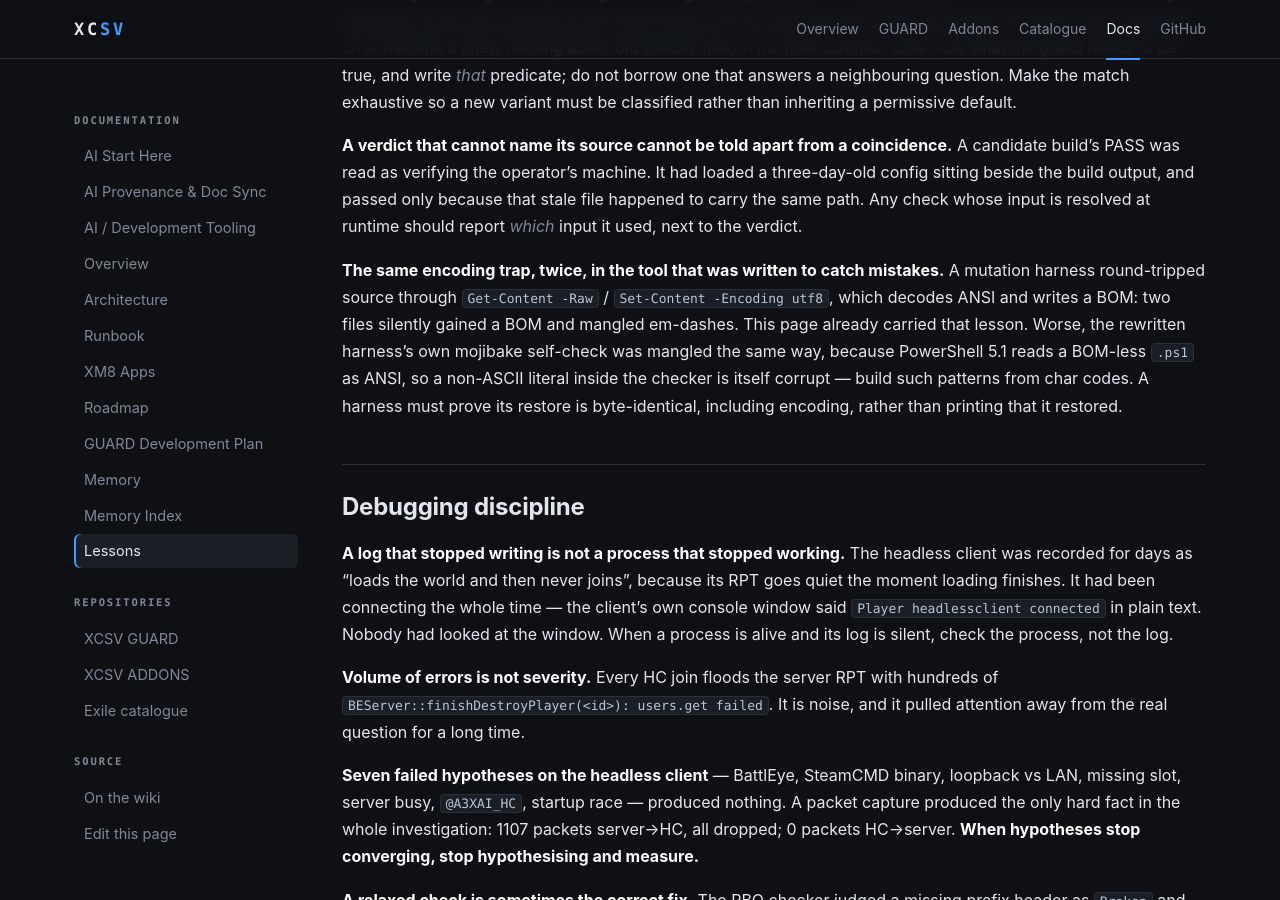
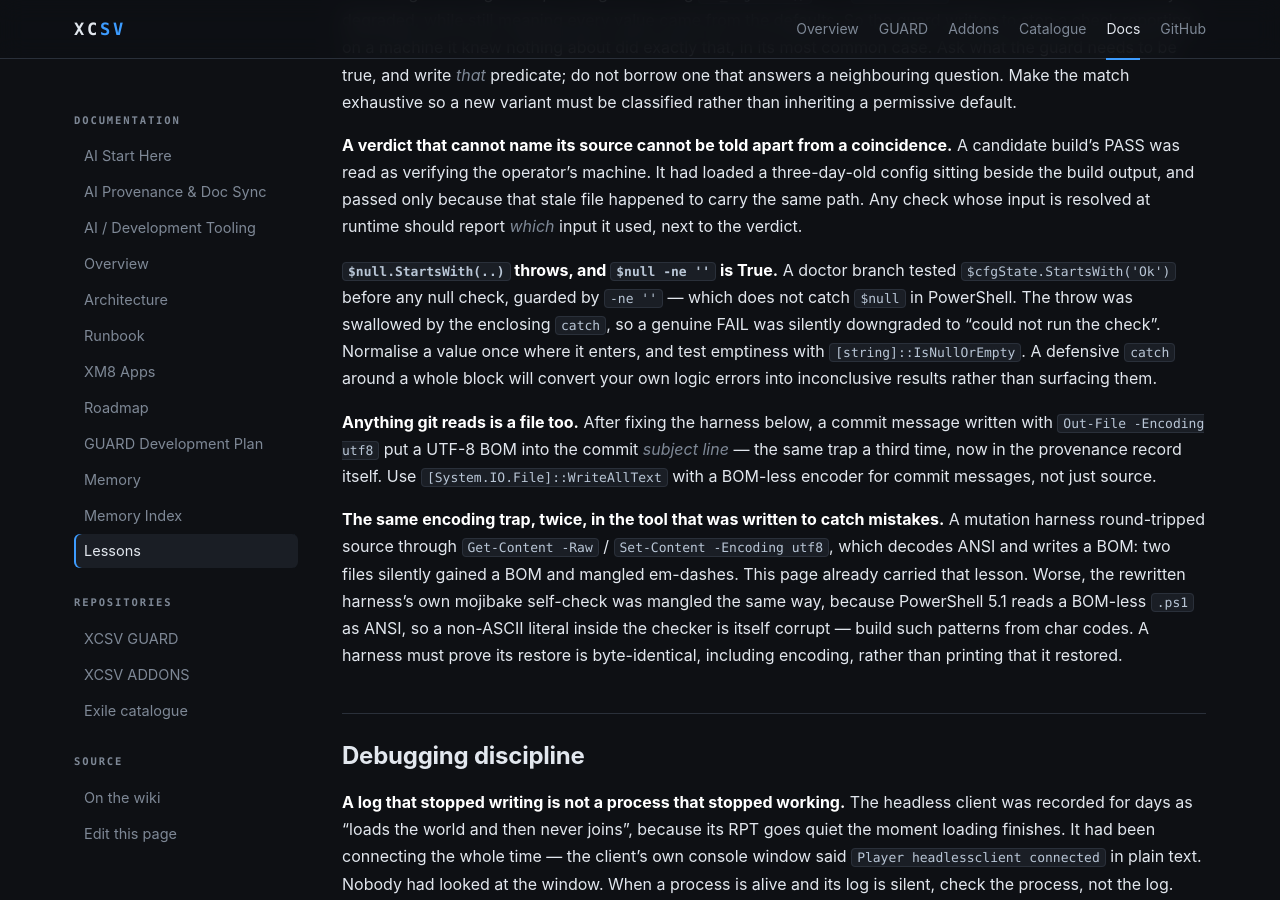
Before and after one commit to x-cessive/XCSV, a Jekyll site: the page built from docs/wiki/Lessons.md, in a window 1280 px wide and 900 px high, scrolled down 2883 px. Built offline with Jekyll 4.4.1, drawn with Linux system fonts in a browser that asks for light colours.

Commit message:
docs(lessons): PowerShell null handling, and a BOM in a commit subject
From the second GUARD-DB-001 critic pass, which found a defect in the branch the
previous fix created.

+"$null.StartsWith(..)"+ throws and +"$null -ne ''"+ is True, so a guard written as
+"-ne ''"+ did not protect the call - and the enclosing catch turned the resulting
logic error into an inconclusive result instead of surfacing it. A defensive
catch around a whole block hides your own bugs.

And the encoding trap a third time: after repairing the mutation harness, a
commit message written with Out-File -Encoding utf8 put a BOM into the commit
subject line itself. Anything git reads is a file too.

Detail: desktop roadmap 15.15b, hub issue #7 (now closed).

XCSV-Agent: claude-code
XCSV-Agent-Role: primary
XCSV-Work-ID: GUARD-DB-001
XCSV-Contract: 1.0.0
XCSV-AI-Model: claude-opus-5

```diff
--- a/docs/wiki/Lessons.md
+++ b/docs/wiki/Lessons.md
@@ -159,6 +159,20 @@ and passed only because that stale file happened to carry the same path. Any
 check whose input is resolved at runtime should report *which* input it used,
 next to the verdict.
 
+**`$null.StartsWith(..)` throws, and `$null -ne ''` is True.** A doctor branch
+tested `$cfgState.StartsWith('Ok')` before any null check, guarded by
+`-ne ''` — which does not catch `$null` in PowerShell. The throw was swallowed by
+the enclosing `catch`, so a genuine FAIL was silently downgraded to "could not
+run the check". Normalise a value once where it enters, and test emptiness with
+`[string]::IsNullOrEmpty`. A defensive `catch` around a whole block will convert
+your own logic errors into inconclusive results rather than surfacing them.
+
+**Anything git reads is a file too.** After fixing the harness below, a commit
+message written with `Out-File -Encoding utf8` put a UTF-8 BOM into the commit
+*subject line* — the same trap a third time, now in the provenance record itself.
+Use `[System.IO.File]::WriteAllText` with a BOM-less encoder for commit messages,
+not just source.
+
 **The same encoding trap, twice, in the tool that was written to catch
 mistakes.** A mutation harness round-tripped source through
 `Get-Content -Raw` / `Set-Content -Encoding utf8`, which decodes ANSI and writes
```
Also changed, not shown: wiki/Lessons.md (+14 -0 lines).
